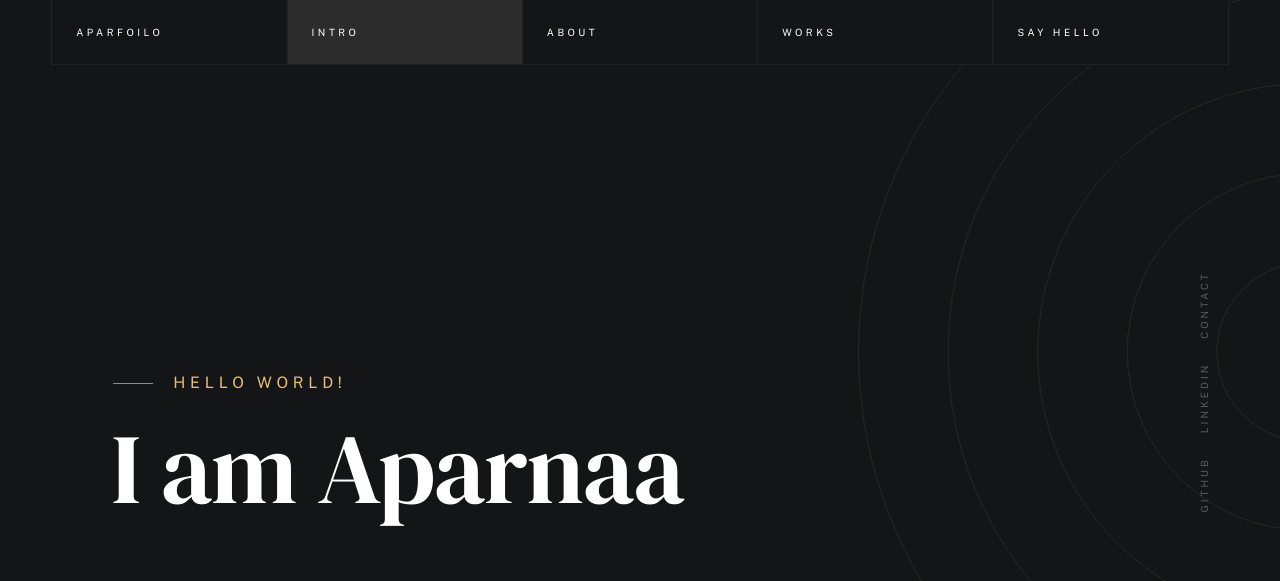
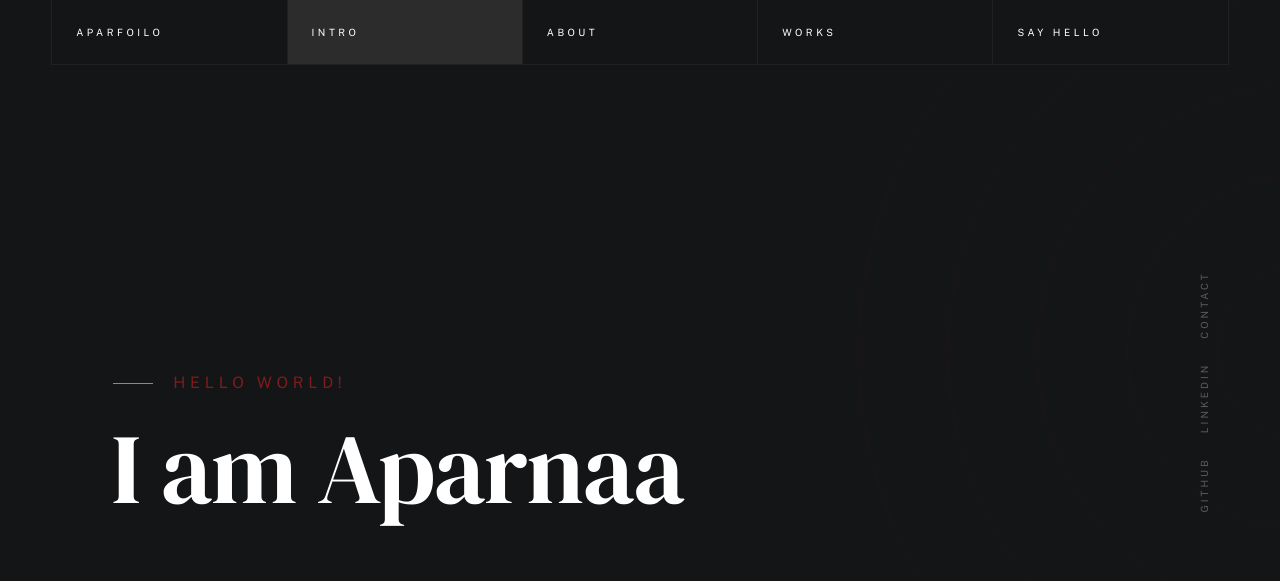
Before and after one commit to AparCode/aparfoilo, a plain HTML site: page index.html in a window 1280 px wide. Shown: the top 581 px of the page. Drawn offline with nearby package versions, Linux system fonts and the light colour scheme; a web font is replaced by a local one.

```diff
--- a/css/styles.css
+++ b/css/styles.css
@@ -95,7 +95,7 @@
     /* color-1(#eabe7c)
      * color-2(#23967f)
      */
-    --color-1 : hsla(36, 72%, 70%, 1);
+    --color-1 : rgb(127, 28, 28);
     --color-2 : hsla(168, 62%, 36%, 1);
 
     /* theme color variations
```
